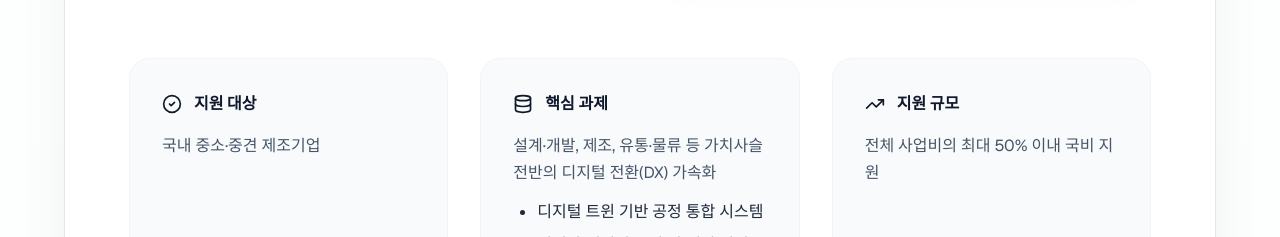
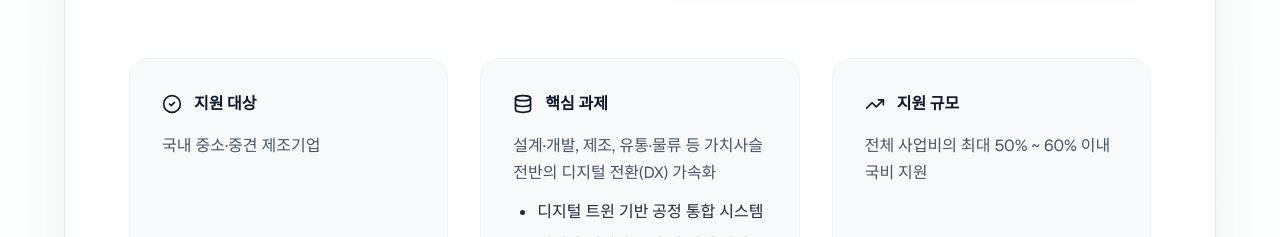
Before and after one commit to seojeongju/wow3d_saas, a Next.js app: page /gov-support in a window 1280 px wide. Shown: the part 1440-1677 px from the top of the page. Built offline with nearby package versions, Linux system fonts and the light colour scheme.

Commit message:
docs: 정부지원사업 지원 규모 상세 수정 및 스마트 제조/상점 이미지 최종 반영

```diff
--- a/src/app/gov-support/page.tsx
+++ b/src/app/gov-support/page.tsx
@@ -44,7 +44,7 @@ const sections = [
       },
       {
         label: '지원 규모',
-        content: '전체 사업비의 최대 50% 이내 국비 지원'
+        content: '전체 사업비의 최대 50% ~ 60% 이내 국비 지원'
       }
     ]
   },
@@ -112,12 +112,12 @@ const sections = [
     id: 'shop',
     title: '스마트상점',
     subtitle: 'Smart Shop',
-    desc: '소상공인의 자생력과 경쟁력을 강화하기 위해 키오스크, 서빙로봇 등 최신 기술을 점포에 도입하여 운영의 효율성을 극대화합니다.',
+    desc: '소상공인의 자생력과 경쟁력을 강화하기 위해 3D디지털장비, 3D홀로그램사이니지 등 최신 기술을 점포에 도입하여 운영의 효율성을 극대화합니다.',
     icon: <Store size={30} />,
     color: '#F59E0B',
     bgColor: 'rgba(245, 158, 11, 0.1)',
     imageUrl: '/images/gov/smart_shop.jpg',
-    imageAlt: '키오스크와 자동화 기기가 설치된 현대적인 스마트 상점',
+    imageAlt: '소상공인 대상 제조,서비스업종',
     details: [
       {
         label: '지원 대상',
@@ -127,14 +127,14 @@ const sections = [
         label: '기술 보급',
         content: '경영 효율화 및 서비스 개선을 위한 맞춤형 스마트 기술 패키지',
         list: [
-          '일반: 테이블오더, 전자 메뉴판 등',
-          '고도화: 서빙로봇, 무인 제어 시스템 등',
+          '3D : MSLA-DLP 3D프린터 P7-Pro, P10-Pro,P13-Pro,P15-Pro 등',
+          '디지털 사이니지: 3D 홀로그램 디지털 사이니지 등',
           '장애인 배려형 베리어프리 키오스크 우대'
         ]
       },
       {
         label: '지원 규모',
-        content: '도입 비용의 일부 지원 (최대 지원금 상이)'
+        content: '도입 비용의 일부 지원 (최대 500만원 지원금의 50% ~80%)'
       }
     ]
   }
```
